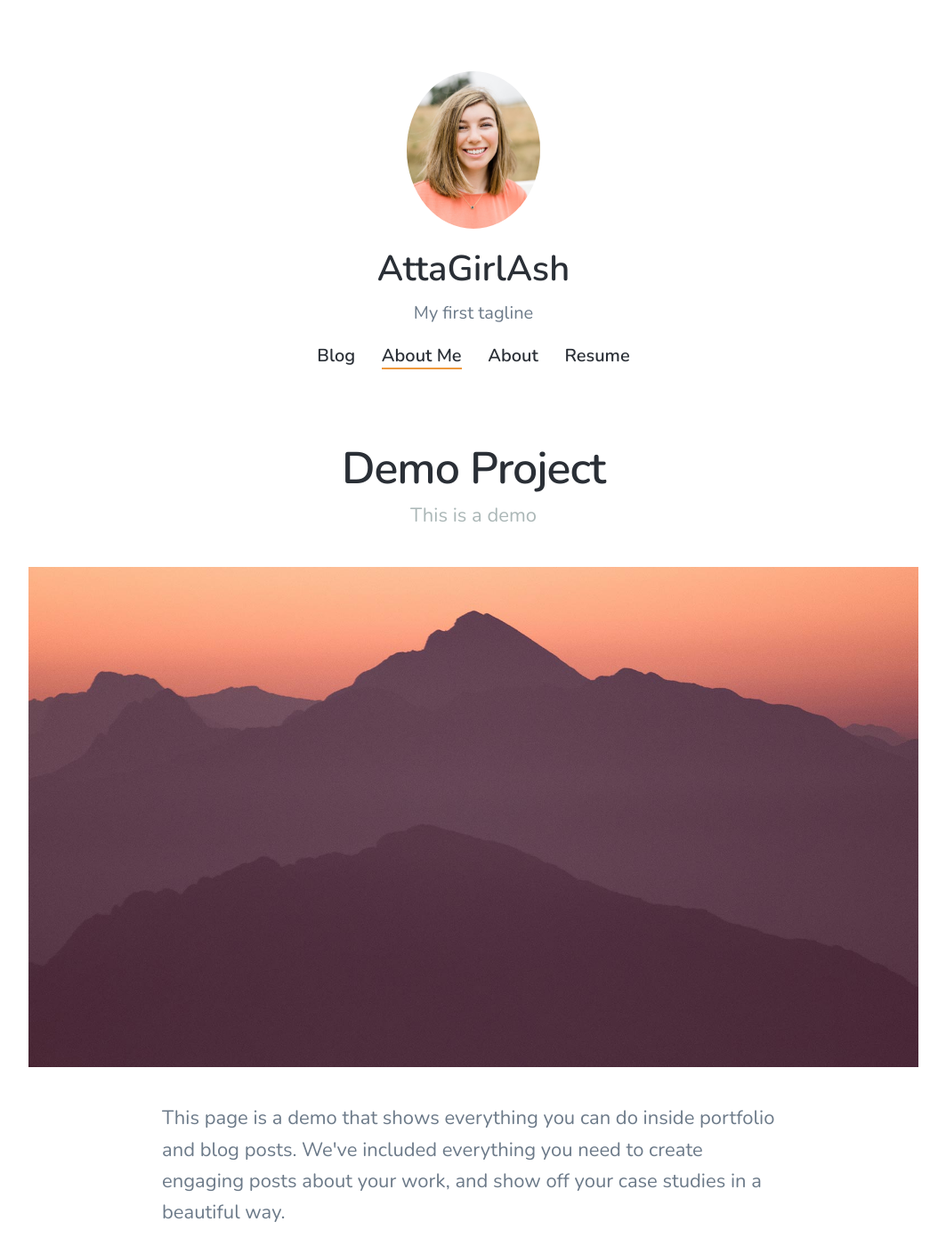
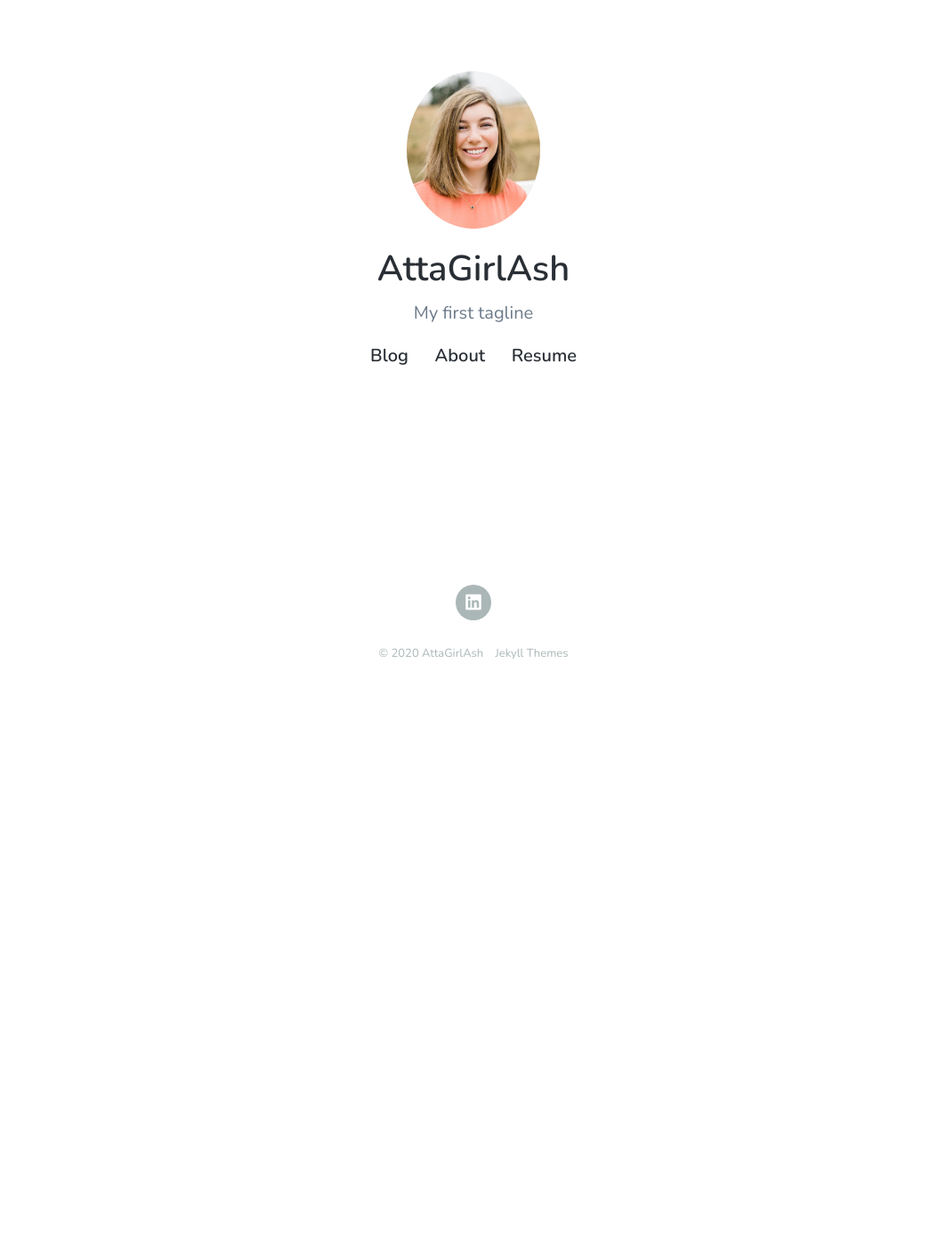
Before and after one commit to ashleyraizes/ashleyraizes.github.io, a Jekyll site: the page built from projects/index.html, in a window 1280 px wide and 1400 px high. Shown: the whole window at 89% size, without its empty margins (108-1171 px from the left). Built offline with Jekyll 4.4.1, drawn with Linux system fonts in a browser that asks for light colours; nearby versions of some CDN libraries.

Commit message:
update favicon

````diff
--- a/_data/settings.yml
+++ b/_data/settings.yml
@@ -12,8 +12,6 @@
   menu_items:
     - title: 'Blog'
       url: '/'
-    - title: 'About Me'
-      url: '/projects/'
     - title: 'About'
       url: '/about'
     - title: 'Resume'
--- a/_pages/resume.md
+++ b/_pages/resume.md
@@ -1,8 +1,8 @@
 ---
-title: Contact
-subtitle: Simples comes with a built-in contact form, that's free and easy to set up.
-description: Simples is a super simple blogging theme for Jekyll.
-featured_image: /images/demo/demo-landscape.jpg
+title:
+subtitle:
+description:
+featured_image:
 ---
 
 ![](/images/ashley-resume.png)
--- a/_projects/2018-06-30-demo-project.md
+++ /dev/null
@@ -1,104 +0,0 @@
----
-title: 'Demo Project'
-subtitle: 'This is a demo'
-date: 2018-06-30 00:00:00
-featured_image: '/images/demo/demo-square.jpg'
-excerpt: This page is a demo that shows everything you can do inside portfolio and blog posts. We've included everything you need to create engaging posts about your work, and show off your case studies in a beautiful way.
----
-
-![](/images/demo/demo-landscape.jpg)
-
-## Demo content
-
-This page is a demo that shows everything you can do inside portfolio and blog posts.
-
-We've included everything you need to create engaging posts about your work, and show off your case studies in a beautiful way.
-
-**Obviously,** we’ve styled up *all the basic* text formatting options [available in markdown](https://github.com/adam-p/markdown-here/wiki/Markdown-Cheatsheet).
-
-You can create lists:
-
-* Simple bulleted lists
-* Like this one
-* Are cool
-
-And:
-
-1. Numbered lists
-2. Like this other one
-3. Are great too
-
-You can also add blockquotes, which are shown at a larger width to help break up the layout and draw attention to key parts of your content:
-
-> “Simple can be harder than complex: You have to work hard to get your thinking clean to make it simple. But it’s worth it in the end because once you get there, you can move mountains.”
-
-The theme also supports markdown tables:
-
-| Item                 | Author        | Supports tables? | Price |
-|----------------------|---------------|------------------|-------|
-| Duet Jekyll Theme    | Jekyll Themes | Yes              | $49   |
-| Index Jekyll Theme   | Jekyll Themes | Yes              | $49   |
-| Journal Jekyll Theme | Jekyll Themes | Yes              | $49   |
-
-And footnotes[^1], which link to explanations[^2] at the bottom of the page[^3].
-
-[^1]: Beautiful modern, minimal theme design.
-[^2]: Powerful features to show off your work.
-[^3]: Maintained and supported by the theme developer.
-
-You can throw in some horizontal rules too:
-
----
-
-### Image galleries
-
-Here's a really neat custom feature we added – galleries:
-
-<div class="gallery" data-columns="3">
-	<img src="/images/demo/demo-portrait.jpg">
-	<img src="/images/demo/demo-landscape.jpg">
-	<img src="/images/demo/demo-square.jpg">
-	<img src="/images/demo/demo-landscape-2.jpg">
-</div>
-
-Inspired by the Galleries feature from WordPress, we've made it easy to create grid layouts for your images. Just use a bit of simple HTML in your post to create a masonry grid image layout:
-
-```html
-<div class="gallery" data-columns="3">
-    <img src="/images/demo/demo-portrait.jpg">
-    <img src="/images/demo/demo-landscape.jpg">
-    <img src="/images/demo/demo-square.jpg">
-    <img src="/images/demo/demo-landscape-2.jpg">
-</div>
-```
-
-*See what we did there? Code and syntax highlighting is built-in too!*
-
-Change the number inside the 'columns' setting to create different types of gallery for all kinds of purposes. You can even click on each image to seamlessly enlarge it on the page.
-
----
-
-### Image carousels
-
-Here's another gallery with only one column, which creates a carousel slide-show instead.
-
-A nice little feature: the carousel only advances when it is in view, so your visitors won't scroll down to find it half way through your images.
-
-<div class="gallery" data-columns="1">
-	<img src="/images/demo/demo-landscape.jpg">
-	<img src="/images/demo/demo-landscape-2.jpg">
-</div>
-
-### What about videos?
-
-Videos are an awesome way to show off your work in a more engaging and personal way, and we’ve made sure they work great on our themes. Just paste an embed code from YouTube or Vimeo, and the theme makes sure it displays perfectly:
-
-<iframe src="https://player.vimeo.com/video/19536258?color=ffffff&title=0&byline=0&portrait=0" width="640" height="360" frameborder="0" webkitallowfullscreen mozallowfullscreen allowfullscreen></iframe>
-
----
-
-## Pretty cool, huh?
-
-We've packed this theme with powerful features to show off your work. Why not put them to use on your new portfolio?
-
-<a href="https://jekyllthemes.io/theme/simples-blog-jekyll-theme" class="button button--large">Get This Theme</a>
````
Also changed, not shown: flower-favicon.png (deleted), images/flower-favicon.png.
